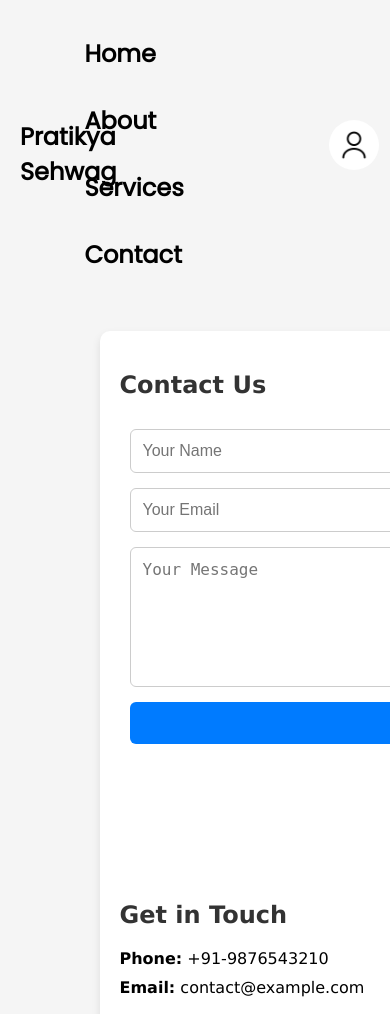
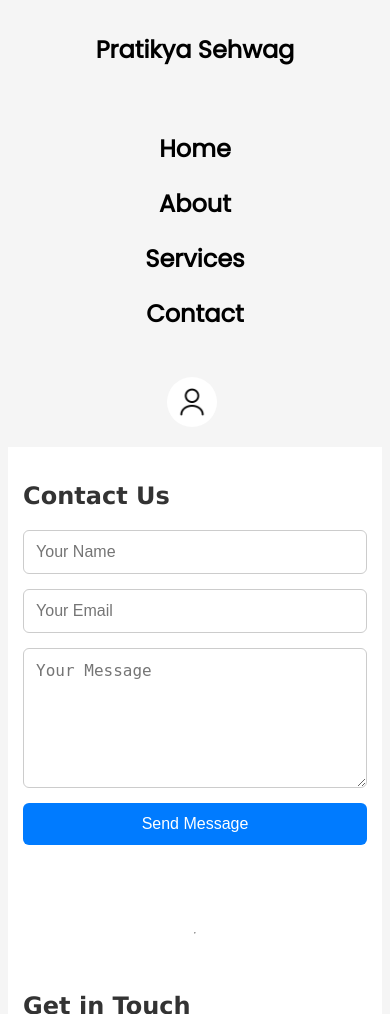
Before and after one commit to Hck-king/FOLIO, a Django app: page /contact/ in a window 390 px wide; the page is wider, and only the part inside the window is pictured. Shown: the top 1014 px of that part. Run offline with Django 5.2, Linux system fonts and the light colour scheme.

Commit message:
Update contact.css

```diff
--- a/mypro/static/contact.css
+++ b/mypro/static/contact.css
@@ -197,3 +197,77 @@ footer ul li a{
       grid-template-columns: 1fr;
     }
   }
+@media (max-width: 768px) {
+    .container {
+      grid-template-columns: 1fr;
+    }
+  }
+  @media (max-width: 768px) {
+    nav {
+      flex-direction: column;
+      text-align: center;
+      gap: 10px;
+    }
+
+    nav .name {
+      width: 100%;
+      padding: 0.5rem;
+    }
+
+    .navi {
+      transform: translateX(0);
+    }
+
+    nav ul {
+      padding: 0;
+    }
+
+    nav ul li {
+      display: block;
+      padding: 10px 0;
+    }
+
+    .account-container {
+      display: flex;
+      justify-content: center;
+      margin-top: 10px;
+      transform: translateY(0);
+    }
+
+    .container {
+      margin: 20px auto;
+      width: 90%;
+      padding: 15px;
+      box-shadow: none;
+      border-radius: 0;
+    }
+
+    .contact-form form {
+      padding: 0;
+    }
+
+    iframe {
+      height: 200px;
+    }
+
+    footer {
+      flex-direction: column;
+      text-align: center;
+      gap: 10px;
+      padding: 10px 0;
+    }
+
+    footer ul {
+      padding: 0;
+    }
+
+    footer ul li {
+      display: block;
+      margin: 5px 0;
+    }
+
+    h3 a {
+      padding: 0.5rem;
+      font-size: 18px;
+    }
+  }
```
